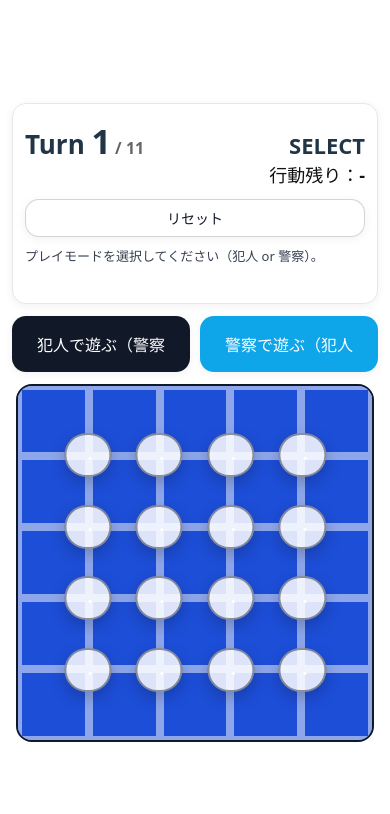
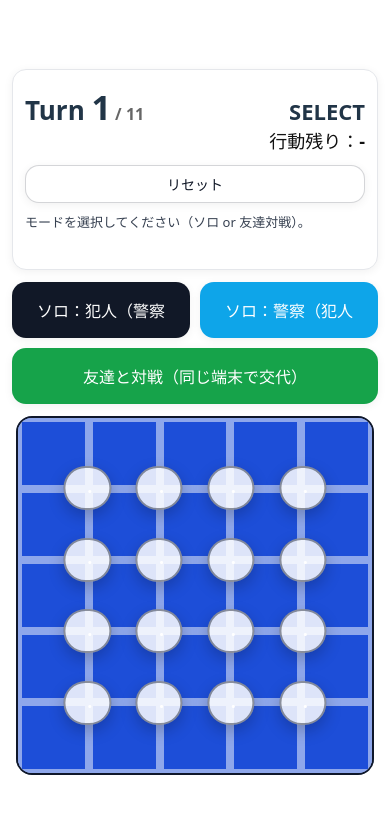
Before and after one commit to ykatoh1024-jpg/citychase-web, a React (Vite) app: page / in a window 390 px wide. Shown: the top 814 px of the page. Built offline with nearby package versions, Linux system fonts and the light colour scheme.

Commit message:
feat: add pass-and-play vs friend mode

```diff
--- a/src/App.tsx
+++ b/src/App.tsx
@@ -1,6 +1,8 @@
-import { useEffect, useLayoutEffect, useMemo, useRef, useState } from "react";
+import { useEffect, useMemo, useRef, useState } from "react";
 
 type Role = "POLICE" | "CRIMINAL";
+type Mode = "SINGLE" | "PASS_PLAY";
+
 type Phase =
   | "ROLE_SELECT"
   | "POLICE_SETUP"
@@ -10,6 +12,8 @@ type Phase =
   | "POLICE_AI_TURN"
   | "CRIMINAL_MOVE"
   | "END";
+
+type Viewer = "POLICE" | "CRIMINAL";
 
 type Cell = { r: number; c: number }; // 0..4
 type Node = { r: number; c: number }; // 0..3
@@ -258,7 +262,9 @@ function bestMoveNodeTowardAvoidOccupied(node: Node, target: Cell, occupied: Set
 }
 
 type GameState = {
-  role: Role | null;
+  mode: Mode;
+  role: Role | null; // SINGLE時：プレイヤーの役割 / PASS時：null
+  viewer: Viewer; // PASS時：いま端末を見ている人
   phase: Phase;
 
   turn: number;
@@ -280,6 +286,8 @@ type GameState = {
   moveWaitSec: 5 | 10 | 15;
 
   winner: "POLICE" | "CRIMINAL" | null;
+
+  handoff: { show: boolean; to: Viewer; message: string };
 };
 
 export default function App() {
@@ -296,8 +304,11 @@ export default function App() {
   const [policeSearchMode, setPoliceSearchMode] = useState(false);
 
   const [state, setState] = useState<GameState>(() => ({
+    mode: "SINGLE",
     role: null,
+    viewer: "POLICE",
     phase: "ROLE_SELECT",
+
     turn: 1,
 
     helicopters: [],
@@ -317,6 +328,8 @@ export default function App() {
     moveWaitSec: 5,
 
     winner: null,
+
+    handoff: { show: false, to: "POLICE", message: "" },
   }));
 
   const allNodes = useMemo(() => {
@@ -330,7 +343,7 @@ export default function App() {
     return a;
   }, []);
 
-  // ★ボタンのベーススタイル（常に同じ → 押しても画面が縮まない）
+  // ボタンのベーススタイル
   const baseButtonStyle: React.CSSProperties = {
     appearance: "none",
     WebkitAppearance: "none",
@@ -349,28 +362,6 @@ export default function App() {
     outline: "none",
   };
 
-  const [boardPx, setBoardPx] = useState<number>(480);
-
-  useLayoutEffect(() => {
-    const calc = () => {
-      const w = window.visualViewport?.width ?? window.innerWidth;
-      const next = Math.min(Math.floor(w * 0.92), 480);
-
-      // 微小な揺れ（数px）は無視
-      setBoardPx((prev) => (Math.abs(prev - next) >= 12 ? next : prev));
-    };
-
-    calc();
-
-    window.addEventListener("orientationchange", calc);
-    window.addEventListener("resize", calc);
-
-    return () => {
-      window.removeEventListener("orientationchange", calc);
-      window.removeEventListener("resize", calc);
-    };
-  }, []);
-
   useEffect(() => {
     return () => clearAiTimers();
     // eslint-disable-next-line react-hooks/exhaustive-deps
@@ -380,7 +371,9 @@ export default function App() {
     clearAiTimers();
     setPoliceSearchMode(false);
     setState({
+      mode: "SINGLE",
       role: null,
+      viewer: "POLICE",
       phase: "ROLE_SELECT",
       turn: 1,
       helicopters: [],
@@ -396,10 +389,53 @@ export default function App() {
       criminalMoving: false,
       moveWaitSec: 5,
       winner: null,
+      handoff: { show: false, to: "POLICE", message: "" },
     });
   }
 
-  function chooseRole(role: Role) {
+  function showHandoff(to: Viewer, message: string, nextPhase?: Phase) {
+    setState((s) => ({
+      ...s,
+      ...(nextPhase ? { phase: nextPhase } : {}),
+      handoff: { show: true, to, message },
+    }));
+  }
+  function acceptHandoff() {
+    setState((s) => ({
+      ...s,
+      viewer: s.handoff.to,
+      handoff: { show: false, to: s.handoff.to, message: "" },
+    }));
+  }
+
+  // ===== モード選択（SINGLEは従来 / PASS_PLAYは同端末対戦） =====
+  function choosePassPlay() {
+    clearAiTimers();
+    setPoliceSearchMode(false);
+    setState((s) => ({
+      ...s,
+      mode: "PASS_PLAY",
+      role: null,
+      viewer: "POLICE",
+      phase: "POLICE_SETUP",
+      turn: 1,
+      helicopters: [],
+      selectedHeli: null,
+      actionsLeft: ACTIONS_PER_TURN,
+      heliActed: [false, false, false],
+      criminalPos: null,
+      visits: {},
+      revealed: {},
+      searched: {},
+      criminalPath: [],
+      winner: null,
+      criminalMoving: false,
+      policeAiThinking: false,
+      handoff: { show: false, to: "POLICE", message: "" },
+    }));
+  }
+
+  function chooseRoleSingle(role: Role) {
     clearAiTimers();
     setPoliceSearchMode(false);
 
@@ -410,7 +446,9 @@ export default function App() {
 
       setState((s) => ({
         ...s,
+        mode: "SINGLE",
         role,
+        viewer: "POLICE",
         phase: "POLICE_SETUP",
         turn: 1,
         helicopters: [],
@@ -425,12 +463,15 @@ export default function App() {
         winner: null,
         criminalMoving: false,
         policeAiThinking: false,
+        handoff: { show: false, to: "POLICE", message: "" },
       }));
     } else {
       const helis = uniqueRandomNodes(3);
       setState((s) => ({
         ...s,
+        mode: "SINGLE",
         role,
+        viewer: "CRIMINAL",
         phase: "CRIMINAL_HIDE",
         turn: 1,
         helicopters: helis,
@@ -445,6 +486,7 @@ export default function App() {
         winner: null,
         criminalMoving: false,
         policeAiThinking: false,
+        handoff: { show: false, to: "CRIMINAL", message: "" },
       }));
     }
   }
@@ -462,6 +504,7 @@ export default function App() {
 
   function toggleHeliSetup(n: Node) {
     if (state.phase !== "POLICE_SETUP") return;
+    if (state.mode === "PASS_PLAY" && state.viewer !== "POLICE") return;
 
     const k = keyNode(n);
     const idx = state.helicopters.findIndex((h) => keyNode(h) === k);
@@ -476,12 +519,26 @@ export default function App() {
     setState((s) => ({ ...s, helicopters: [...s.helicopters, n] }));
   }
 
-  function startPoliceTurn() {
+  function startFromSetup() {
     if (state.phase !== "POLICE_SETUP") return;
     if (state.helicopters.length !== 3) return;
 
-    setPoliceSearchMode(false); // デフォルトは移動モード
+    setPoliceSearchMode(false);
 
+    if (state.mode === "PASS_PLAY") {
+      // 犯人に端末を渡して初期位置を決めてもらう
+      setState((s) => ({
+        ...s,
+        phase: "CRIMINAL_HIDE",
+        selectedHeli: null,
+        actionsLeft: ACTIONS_PER_TURN,
+        heliActed: [false, false, false],
+      }));
+      showHandoff("CRIMINAL", "犯人に端末を渡してください。犯人はヘリ配置を見た上で初期位置を選びます。");
+      return;
+    }
+
+    // SINGLE（従来）：警察ターン開始
     setState((s) => ({
       ...s,
       phase: "POLICE_TURN",
@@ -494,6 +551,7 @@ export default function App() {
   function selectHeli(i: number) {
     if (state.phase !== "POLICE_TURN") return;
     if (state.criminalMoving) return;
+    if (state.mode === "PASS_PLAY" && state.viewer !== "POLICE") return;
     setState((s) => ({ ...s, selectedHeli: i }));
   }
 
@@ -502,6 +560,7 @@ export default function App() {
     if (state.selectedHeli == null) return false;
     if (state.actionsLeft <= 0) return false;
     if (state.criminalMoving) return false;
+    if (state.mode === "PASS_PLAY" && state.viewer !== "POLICE") return false;
     return !state.heliActed[state.selectedHeli];
   }
 
@@ -539,6 +598,7 @@ export default function App() {
   }
   function setPoliceModeMove() {
     if (state.phase !== "POLICE_TURN") return;
+    if (state.mode === "PASS_PLAY" && state.viewer !== "POLICE") return;
     setPoliceSearchMode(false);
   }
 
@@ -587,6 +647,21 @@ export default function App() {
 
     const nextTurn = state.turn + 1;
 
+    if (state.mode === "PASS_PLAY") {
+      // 端末を犯人に渡して1手移動
+      setState((s) => ({
+        ...s,
+        phase: "CRIMINAL_MOVE",
+        // 犯人側は1手のみ（ターン番号は犯人の移動後に増やす）
+        actionsLeft: ACTIONS_PER_TURN,
+        heliActed: s.heliActed,
+        selectedHeli: null,
+      }));
+      showHandoff("CRIMINAL", "犯人に端末を渡してください。犯人は1回だけ移動します（待機NG / 再訪NG）。");
+      return;
+    }
+
+    // SINGLE：犯人AI移動（従来）
     const wait: 5 | 10 | 15 = pickRandom([5, 10, 15] as const);
     clearAiTimers();
     setState((s) => ({ ...s, phase: "CRIMINAL_AI_MOVING", criminalMoving: true, moveWaitSec: wait }));
@@ -628,6 +703,7 @@ export default function App() {
     if (state.phase !== "POLICE_TURN") return;
     if (state.actionsLeft !== 0) return;
     if (state.criminalMoving) return;
+    // PASS_PLAYでは、犯人に渡す直前に警察画面のままになって欲しいので少し遅延
     const t = window.setTimeout(() => endPoliceTurn(), 0);
     return () => window.clearTimeout(t);
     // eslint-disable-next-line react-hooks/exhaustive-deps
@@ -635,11 +711,32 @@ export default function App() {
 
   function criminalChooseStart(c: Cell) {
     if (state.phase !== "CRIMINAL_HIDE") return;
+
+    // PASS_PLAY：犯人視点でのみ操作可
+    if (state.mode === "PASS_PLAY" && state.viewer !== "CRIMINAL") return;
+
     if (state.criminalPos != null) return;
 
     const visits = { ...state.visits };
     visits[keyCell(c)] = [1];
 
+    if (state.mode === "PASS_PLAY") {
+      // 犯人が初期位置を決めたら警察ターンへ（端末渡し）
+      setState((s) => ({
+        ...s,
+        criminalPos: c,
+        visits,
+        criminalPath: [c],
+        phase: "POLICE_TURN",
+        actionsLeft: ACTIONS_PER_TURN,
+        heliActed: [false, false, false],
+        selectedHeli: 0,
+      }));
+      showHandoff("POLICE", "警察に端末を渡してください。警察は3回行動（ヘリは毎回選び直しOK）。");
+      return;
+    }
+
+    // SINGLE（犯人プレイ）：警察AIターンへ
     setState((s) => ({
       ...s,
       criminalPos: c,
@@ -656,6 +753,8 @@ export default function App() {
     if (state.phase !== "CRIMINAL_MOVE") return;
     if (!state.criminalPos) return;
 
+    if (state.mode === "PASS_PLAY" && state.viewer !== "CRIMINAL") return;
+
     const neigh = neighborsCell(state.criminalPos);
     const isNeighbor = neigh.some((n) => n.r === c.r && n.c === c.c);
     if (!isNeighbor) return;
@@ -668,6 +767,24 @@ export default function App() {
     const visits = { ...state.visits };
     visits[keyCell(c)] = Array.from(new Set([...(visits[keyCell(c)] ?? []), nextTurn]));
 
+    if (state.mode === "PASS_PLAY") {
+      // 犯人が動いたら警察へ渡す
+      setState((s) => ({
+        ...s,
+        turn: nextTurn,
+        criminalPos: c,
+        visits,
+        criminalPath: [...s.criminalPath, c],
+        phase: "POLICE_TURN",
+        actionsLeft: ACTIONS_PER_TURN,
+        heliActed: [false, false, false],
+        selectedHeli: 0,
+      }));
+      showHandoff("POLICE", "警察に端末を渡してください。次の警察ターンです（3回行動）。");
+      return;
+    }
+
+    // SINGLE（犯人プレイ）：警察AIターンへ
     setState((s) => ({
       ...s,
       turn: nextTurn,
@@ -720,15 +837,14 @@ export default function App() {
             const helicopters = prev.helicopters.slice();
             helicopters[heliIndex] = to;
 
+            // 念のため重複補正
             const uniq = new Set(helicopters.map(keyNode));
             if (uniq.size < 3) {
               const used = new Set(helicopters.map(keyNode));
               const all: Node[] = [];
               for (let r = 0; r < NODE; r++) for (let c = 0; c < NODE; c++) all.push({ r, c });
-              for (let j = 0; j < 3; j++) {
-                if (j === heliIndex) continue;
-                used.add(keyNode(helicopters[j]));
-              }
+              // そのヘリ以外を固定して、空きに逃がす
+              for (let j = 0; j < 3; j++) if (j !== heliIndex) used.add(keyNode(helicopters[j]));
               const alt = all.filter((n) => !used.has(keyNode(n)));
               if (alt.length > 0) helicopters[heliIndex] = pickRandom(alt);
             }
@@ -804,14 +920,43 @@ export default function App() {
     if (state.phase !== "POLICE_AI_TURN") return;
     if (!state.criminalPos) return;
     if (state.winner) return;
+    if (state.mode === "PASS_PLAY") return; // PASS_PLAYではAIなし
     clearAiTimers();
     runPoliceAiTurn();
     // eslint-disable-next-line react-hooks/exhaustive-deps
-  }, [state.phase, state.criminalPos, state.winner]);
+  }, [state.phase, state.criminalPos, state.winner, state.mode]);
 
   const visitedSet = useMemo(() => new Set(Object.keys(state.visits)), [state.visits]);
 
   function canTapCell(c: Cell): boolean {
+    // PASS_PLAYはviewerで制御
+    if (state.mode === "PASS_PLAY") {
+      if (state.handoff.show) return false;
+
+      if (state.viewer === "CRIMINAL") {
+        if (state.phase === "CRIMINAL_HIDE" && state.criminalPos == null) return true;
+        if (state.phase === "CRIMINAL_MOVE" && state.criminalPos) {
+          const neigh = neighborsCell(state.criminalPos);
+          const isNeighbor = neigh.some((n) => n.r === c.r && n.c === c.c);
+          if (!isNeighbor) return false;
+          if (visitedSet.has(keyCell(c))) return false;
+          return true;
+        }
+        return false;
+      }
+
+      // 警察ビュー：捜索時だけ周囲タップ可能
+      if (state.viewer === "POLICE") {
+        if (state.phase === "POLICE_TURN" && policeSearchMode && state.selectedHeli != null) {
+          const node = state.helicopters[state.selectedHeli];
+          const cand = surroundingCells(node);
+          return cand.some((x) => x.r === c.r && x.c === c.c);
+        }
+        return false;
+      }
+    }
+
+    // SINGLE（従来）
     if (state.role === "CRIMINAL") {
       if (state.phase === "CRIMINAL_HIDE" && state.criminalPos == null) return true;
       if (state.phase === "CRIMINAL_MOVE" && state.criminalPos) {
@@ -839,6 +984,17 @@ export default function App() {
   function onCellTap(c: Cell) {
     if (!canTapCell(c)) return;
 
+    if (state.mode === "PASS_PLAY") {
+      if (state.viewer === "CRIMINAL") {
+        if (state.phase === "CRIMINAL_HIDE") criminalChooseStart(c);
+        else if (state.phase === "CRIMINAL_MOVE") criminalMoveTo(c);
+      } else {
+        if (state.phase === "POLICE_TURN" && policeSearchMode) searchCellPlayer(c);
+      }
+      return;
+    }
+
+    // SINGLE（従来）
     if (state.role === "CRIMINAL") {
       if (state.phase === "CRIMINAL_HIDE") criminalChooseStart(c);
       else if (state.phase === "CRIMINAL_MOVE") criminalMoveTo(c);
@@ -855,6 +1011,7 @@ export default function App() {
 
     if (state.phase === "POLICE_TURN") {
       if (state.criminalMoving) return;
+      if (state.mode === "PASS_PLAY" && state.viewer !== "POLICE") return;
 
       const idx = state.helicopters.findIndex((h) => keyNode(h) === keyNode(n));
       if (idx >= 0) {
@@ -862,7 +1019,6 @@ export default function App() {
         return;
       }
 
-      // 移動モードのときだけ「空交差点タップで移動」
       if (policeSearchMode) return;
 
       if (state.selectedHeli == null) return;
@@ -895,7 +1051,11 @@ export default function App() {
       base.outline = "2px solid rgba(0,0,0,0.12)";
     }
 
-    const isCriminalMovePhase = state.role === "CRIMINAL" && state.phase === "CRIMINAL_MOVE" && state.criminalPos != null;
+    const isCriminalMovePhase =
+      ((state.mode === "PASS_PLAY" && state.viewer === "CRIMINAL") || (state.mode === "SINGLE" && state.role === "CRIMINAL")) &&
+      state.phase === "CRIMINAL_MOVE" &&
+      state.criminalPos != null;
+
     if (isCriminalMovePhase) {
       const neigh = neighborsCell(state.criminalPos!);
       const isNeighbor = neigh.some((n) => n.r === c.r && n.c === c.c);
@@ -911,7 +1071,11 @@ export default function App() {
       }
     }
 
-    const isCriminalHide = state.role === "CRIMINAL" && state.phase === "CRIMINAL_HIDE" && state.criminalPos == null;
+    const isCriminalHide =
+      ((state.mode === "PASS_PLAY" && state.viewer === "CRIMINAL") || (state.mode === "SINGLE" && state.role === "CRIMINAL")) &&
+      state.phase === "CRIMINAL_HIDE" &&
+      state.criminalPos == null;
+
     if (isCriminalHide) {
       base.outline = "2px solid rgba(255,255,255,0.35)";
       base.cursor = "pointer";
@@ -947,8 +1111,27 @@ export default function App() {
     state.winner === "POLICE" ? "🚓 警察の勝ち！" : state.winner === "CRIMINAL" ? "🚗 犯人の勝ち！" : "";
   const winnerSub = state.winner === "POLICE" ? "犯人を見つけました" : state.winner === "CRIMINAL" ? "逃げ切りました" : "";
 
+  // 盤面サイズ（aspectRatioを使わず iOS で安定させる）
+  const boardSize = "min(92vw, 480px)";
+
+  // 車表示：PASS_PLAYの警察ビューでは見えない（ENDは見える）
+  const shouldShowCarNow = (cell: Cell) => {
+    if (!state.criminalPos) return false;
+    const same = state.criminalPos.r === cell.r && state.criminalPos.c === cell.c;
+    if (!same) return false;
+
+    if (state.phase === "END") return true;
+
+    if (state.mode === "PASS_PLAY") {
+      return state.viewer === "CRIMINAL";
+    }
+    // SINGLE
+    if (state.role === "CRIMINAL") return true;
+    return false;
+  };
+
   return (
-    <div style={{ padding: 12, maxWidth: 560, margin: "0 auto", fontFamily: "system-ui, sans-serif", WebkitTextSizeAdjust: "100%", textSizeAdjust: "100%", overflowX: "hidden", width: "100%", WebkitFontSmoothing: "antialiased", transform: "translateZ(0)",}}>
+    <div style={{ padding: 12, maxWidth: 560, margin: "0 auto", fontFamily: "system-ui, sans-serif", overflowX: "hidden", width: "100%" }}>
       <header
         style={{
           border: "1px solid #e5e7eb",
@@ -973,7 +1156,7 @@ export default function App() {
           </div>
         )}
 
-        <div style={{ display: "flex", alignItems: "baseline", justifyContent: "space-between", gap: 12, minWidth: 0, flexWrap: "wrap", }}>
+        <div style={{ display: "flex", alignItems: "baseline", justifyContent: "space-between", gap: 12, flexWrap: "wrap", minWidth: 0 }}>
           <div style={{ fontSize: 26, fontWeight: 900 }}>
             Turn <span style={{ fontSize: 34 }}>{state.turn}</span>
             <span style={{ fontSize: 16, fontWeight: 700, color: "#666" }}> / {MAX_TURN}</span>
@@ -1003,25 +1186,35 @@ export default function App() {
           </button>
         </div>
 
-        <div style={{ marginTop: 10, fontSize: 13, color: "#374151", lineHeight: 1.4, overflowWrap: "anywhere", wordBreak: "break-word", minHeight: 44,}}>
-          {state.phase === "ROLE_SELECT" && "プレイモードを選択してください（犯人 or 警察）。"}
-          {state.phase === "POLICE_SETUP" && "警察：ヘリを3機配置してください（交差点タップ）。"}
+        <div
+          style={{
+            marginTop: 10,
+            fontSize: 13,
+            color: "#374151",
+            lineHeight: 1.4,
+            overflowWrap: "anywhere",
+            wordBreak: "break-word",
+            minHeight: 44,
+          }}
+        >
+          {state.phase === "ROLE_SELECT" && "モードを選択してください（ソロ or 友達対戦）。"}
+          {state.phase === "POLICE_SETUP" && (state.mode === "PASS_PLAY" ? "友達対戦：警察がヘリを3機配置（交差点タップ）。" : "警察：ヘリを3機配置してください（交差点タップ）。")}
           {state.phase === "POLICE_TURN" &&
             (policeSearchMode ? "警察：捜索モード（周囲4ビルのどれか1つをタップ）" : "警察：移動モード（隣接交差点へ移動）")}
           {state.phase === "CRIMINAL_AI_MOVING" && "犯人AIが移動中…"}
           {state.phase === "CRIMINAL_HIDE" && "犯人：最初に隠れるビルをタップして決めてください。"}
           {state.phase === "POLICE_AI_TURN" && (state.policeAiThinking ? "警察AIが行動中（痕跡の時系列で推理中）…" : "警察AIのターン")}
-          {state.phase === "CRIMINAL_MOVE" && "犯人：移動候補（隣接かつ未訪問）だけ明るく表示されています（再訪不可）。"}
-          {state.phase === "END" &&
-            (state.winner === "CRIMINAL" ? "犯人の勝ち" : "警察の勝ち") + "：白線が犯人ルートです（S=開始 / E=終了）。"}
+          {state.phase === "CRIMINAL_MOVE" && "犯人：移動候補（隣接かつ未訪問）だけ明るく表示（再訪不可）。"}
+          {state.phase === "END" && (state.winner === "CRIMINAL" ? "犯人の勝ち" : "警察の勝ち") + "：白線が犯人ルートです（S=開始 / E=終了）。"}
         </div>
       </header>
 
       <main style={{ display: "grid", gap: 12, marginTop: 12 }}>
         {state.phase === "ROLE_SELECT" && (
-          <section style={{ display: "flex", gap: 10 }}>
+          <section style={{ display: "grid", gap: 10 }}>
+            <div style={{ display: "flex", gap: 10 }}>
               <button
-              onClick={() => chooseRole("CRIMINAL")}
+                onClick={() => chooseRoleSingle("CRIMINAL")}
                 style={{
                   ...baseButtonStyle,
                   flex: 1,
@@ -1033,10 +1226,10 @@ export default function App() {
                   border: "1px solid rgba(17,24,39,0.30)",
                 }}
               >
-              犯人で遊ぶ（警察AI）
+                ソロ：犯人（警察AI）
               </button>
               <button
-              onClick={() => chooseRole("POLICE")}
+                onClick={() => chooseRoleSingle("POLICE")}
                 style={{
                   ...baseButtonStyle,
                   flex: 1,
@@ -1048,13 +1241,37 @@ export default function App() {
                   border: "1px solid rgba(14,165,233,0.45)",
                 }}
               >
-              警察で遊ぶ（犯人AI）
+                ソロ：警察（犯人AI）
+              </button>
+            </div>
+
+            <button
+              onClick={choosePassPlay}
+              style={{
+                ...baseButtonStyle,
+                height: 56,
+                lineHeight: "56px",
+                borderRadius: 14,
+                background: "#16a34a",
+                color: "#fff",
+                border: "1px solid rgba(22,163,74,0.45)",
+              }}
+            >
+              友達と対戦（同じ端末で交代）
             </button>
           </section>
         )}
 
         <section>
-          <div style={{ position: "relative", width: boardPx, height: boardPx, margin: "0 auto", flex: "0 0 auto",}}>
+          <div
+            style={{
+              position: "relative",
+              width: boardSize,
+              height: boardSize,
+              margin: "0 auto",
+              flex: "0 0 auto",
+            }}
+          >
             <div style={{ position: "absolute", inset: 0, borderRadius: 16, background: "#cbd5e1" }} />
 
             <div
@@ -1077,12 +1294,7 @@ export default function App() {
                 const tappable = canTapCell(c);
 
                 const isTrace = !!state.revealed[k];
-                const showCar =
-                  state.criminalPos &&
-                  ((state.role === "CRIMINAL" && (state.phase === "CRIMINAL_HIDE" || state.phase === "CRIMINAL_MOVE" || state.phase === "END")) ||
-                    (state.role === "POLICE" && state.phase === "END")) &&
-                  state.criminalPos.r === c.r &&
-                  state.criminalPos.c === c.c;
+                const showCar = shouldShowCarNow(c);
 
                 return (
                   <div key={k} style={style} onClick={() => (tappable ? onCellTap(c) : undefined)}>
@@ -1174,7 +1386,7 @@ export default function App() {
               }
 
               const heliColor = placed ? getHeliColor(placedIndex) : "rgba(255,255,255,0.85)";
-              const clickable = state.phase === "POLICE_SETUP" || state.phase === "POLICE_TURN";
+              const clickable = (state.phase === "POLICE_SETUP" || state.phase === "POLICE_TURN") && !(state.mode === "PASS_PLAY" && state.viewer !== "POLICE");
 
               return (
                 <button
@@ -1248,6 +1460,50 @@ export default function App() {
                 </div>
               </div>
             )}
+
+            {state.handoff.show && (
+              <div
+                style={{
+                  position: "absolute",
+                  inset: 0,
+                  borderRadius: 16,
+                  background: "rgba(0,0,0,0.62)",
+                  display: "flex",
+                  alignItems: "center",
+                  justifyContent: "center",
+                  padding: 16,
+                }}
+              >
+                <div
+                  style={{
+                    background: "#111827",
+                    color: "#fff",
+                    borderRadius: 16,
+                    padding: "16px 16px",
+                    border: "1px solid rgba(255,255,255,0.18)",
+                    width: "min(380px, 92%)",
+                    textAlign: "center",
+                  }}
+                >
+                  <div style={{ fontSize: 18, fontWeight: 900 }}>
+                    {state.handoff.to === "POLICE" ? "🚓 警察の番" : "🚗 犯人の番"}
+                  </div>
+                  <div style={{ fontSize: 13, marginTop: 10, opacity: 0.95, lineHeight: 1.45 }}>{state.handoff.message}</div>
+                  <button
+                    onClick={acceptHandoff}
+                    style={{
+                      ...baseButtonStyle,
+                      width: "100%",
+                      marginTop: 12,
+                      background: "#fff",
+                      color: "#111827",
+                    }}
+                  >
+                    準備OK（見ている人だけ押す）
+                  </button>
+                </div>
+              </div>
+            )}
           </div>
 
           {state.phase === "POLICE_SETUP" && (
@@ -1260,7 +1516,7 @@ export default function App() {
               </button>
               <button
                 disabled={state.helicopters.length !== 3}
-                onClick={startPoliceTurn}
+                onClick={startFromSetup}
                 style={{
                   ...baseButtonStyle,
                   flex: 1,
```
Lines whose indentation alone changed are shown as unchanged.
